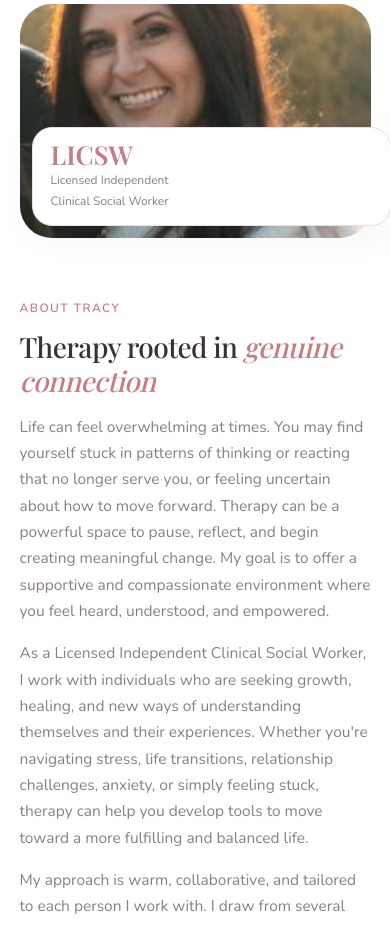
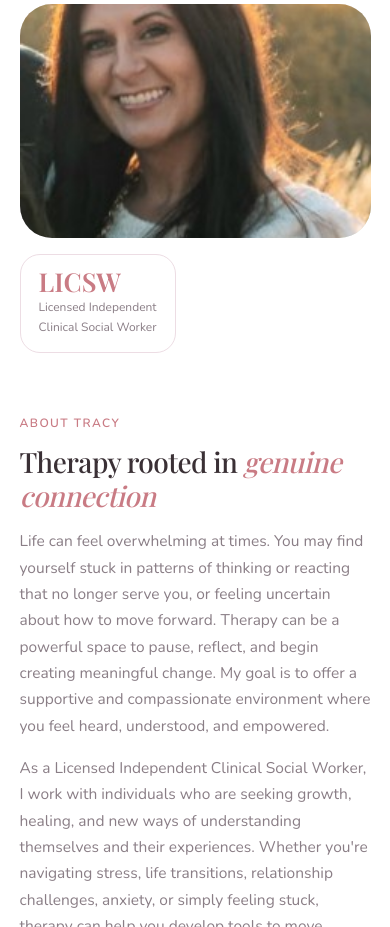
Before and after one commit to rektherapy-blip/rektherapy, a plain HTML site: page index.html in a window 390 px wide. Shown: the part 980-1907 px from the top of the page. Drawn offline with nearby package versions, Linux system fonts and the light colour scheme; a web font is replaced by a local one.

Commit message:
Add files via upload

```diff
--- a/index.html
+++ b/index.html
@@ -143,7 +143,7 @@ h2 em{font-style:italic;color:var(--rose-deep)}
 .about-image-placeholder{text-align:center;padding:40px}
 .about-initials{font-family:'Playfair Display',serif;font-size:80px;font-weight:500;color:var(--rose-deep);opacity:.35;line-height:1}
 .about-image-placeholder p{font-size:13px;color:var(--muted);margin-top:8px}
-.about-badge{position:absolute;bottom:24px;right:-20px;background:var(--white);border:1px solid var(--border);border-radius:var(--radius-lg);padding:14px 18px;box-shadow:0 8px 32px rgba(180,130,140,.12)}
+.about-badge{position:absolute;bottom:24px;left:-20px;background:var(--white);border:1px solid var(--border);border-radius:var(--radius-lg);padding:14px 18px;box-shadow:0 8px 32px rgba(180,130,140,.12)}
 .about-badge-num{font-family:'Playfair Display',serif;font-size:26px;font-weight:600;color:var(--rose-deep);line-height:1}
 .about-badge-text{font-size:12px;color:var(--muted);margin-top:2px}
 .about-text p{color:var(--muted);margin-bottom:16px;font-size:15.5px}
@@ -247,7 +247,7 @@ footer{background:var(--text);color:rgba(255,255,255,.7);padding:48px 5% 32px;te
 @media(max-width:768px){
   .nav-links{display:none}.nav-hamburger{display:flex}
   .about-grid,.booking-intro,.contact-grid{grid-template-columns:1fr}
-  .about-image{aspect-ratio:3/2}.about-badge{left:12px;bottom:12px}
+  .about-image{aspect-ratio:3/2}.about-badge{position:static;margin-top:16px;display:inline-flex;flex-direction:column;left:auto;bottom:auto;box-shadow:none;border:1px solid var(--border)}
   .insurance-strip{flex-direction:column;text-align:center}
 }
 </style>
```
